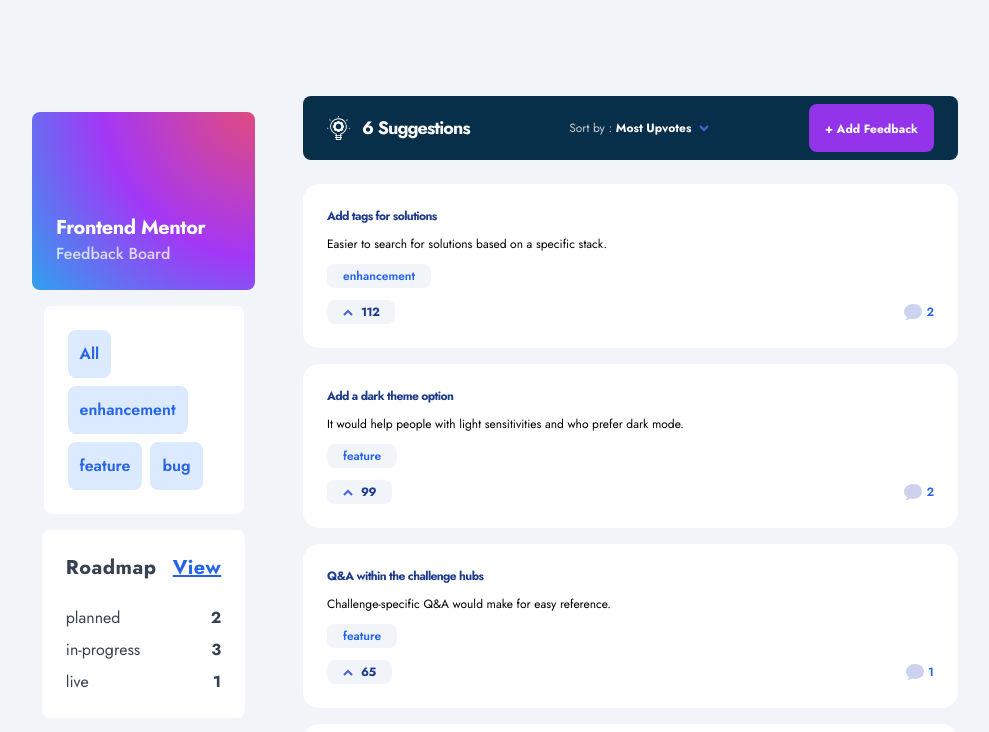
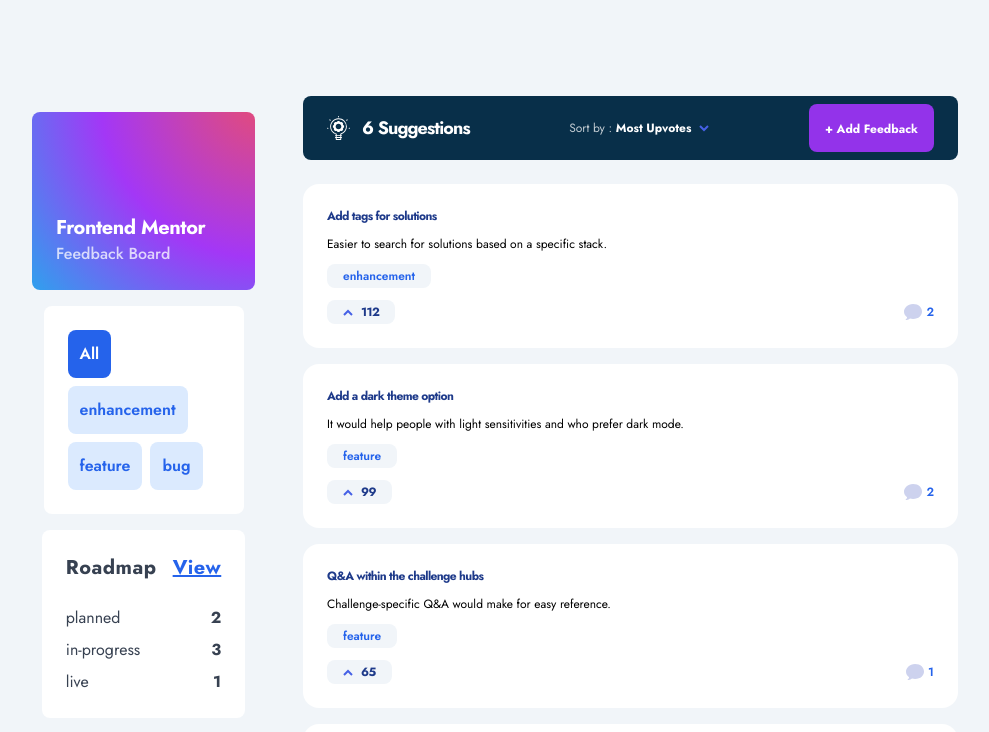
Before and after one commit to lashasaata/Product-Feedback-App, a React (Vite) app: page / in a window 1280 px wide. Shown: the top 732 px of the page, without its empty margins (157-1146 px from the left). Built offline with nearby package versions, Linux system fonts and the light colour scheme.

Commit message:
style: fix button styles

```diff
--- a/src/App.css
+++ b/src/App.css
@@ -3,6 +3,7 @@
 #root {
   min-height: 100vh;
   font-family: "Jost";
+  background-color: #f7f8fd;
 }
 
 .headerImg{
--- a/src/components/Category.jsx
+++ b/src/components/Category.jsx
@@ -1,5 +1,6 @@
-export default function Category({onClick,theCategory}){
-    return <button className="p-1.5 md:p-2.5 lg:p-3 rounded-lg bg-blue-100 text-blue-600 text-sm md:text-base font-semibold" onClick={onClick}>
+export default function Category({onClick,theCategory, isSelected}){
+    // {console.log(isSelected)}
+    return <button  className={`p-1.5 md:p-2.5 lg:p-3 rounded-lg ${isSelected ? 'bg-blue-600 text-white' : 'bg-blue-100 text-blue-600'} text-sm md:text-base font-semibold`} onClick={onClick}>
     {theCategory}
         </button>
 }
--- a/src/components/Feedback.jsx
+++ b/src/components/Feedback.jsx
@@ -1,7 +1,7 @@
 import ArrowUp from "/assets/shared/icon-arrow-up.svg";
 import Comments from "/assets/shared/icon-comments.svg";
 
-export default function Feedback({feedback, onClick}){
+export default function Feedback({feedback, onClick, isUpvoted}){
     return <div key={feedback.id} className="p-6 gap-3 rounded-2xl bg-white flex flex-col cursor-pointer">
     <p className="text-xs font-bold tracking-tighter text-blue-900">{feedback.title}</p>
     <p className="text-xs text-blue-gray-600">{feedback.description}</p>
@@ -11,9 +11,9 @@
     </div>
 
     <div className="flex justify-between">
-        <button className="flex gap-2 items-center rounded-lg bg-slate-100 py-1 px-4"  onClick={onClick}>
+        <button className={`flex gap-2 items-center rounded-lg ${isUpvoted ? 'bg-blue-600 text-white' : 'bg-slate-100'} py-1 px-4`}    onClick={onClick}>
             <img src={ArrowUp} alt="arrow up icon" />
-            <p className="text-xs font-bold tracking-tighter text-blue-900">{feedback.upvotes}</p>
+            <p className={`text-xs font-bold tracking-tighter ${isUpvoted ? 'text-white' : 'text-blue-900'}`}>{feedback.upvotes}</p>
         </button>
 
         <div className="flex items-center gap-1">
--- a/src/components/Feedbacks.jsx
+++ b/src/components/Feedbacks.jsx
@@ -1,6 +1,4 @@
 import React, { useState } from 'react';
-import Hamburger from "/assets/shared/mobile/icon-hamburger.svg";
-import Close from "/assets/shared/mobile/icon-close.svg";
 import ArrowDown from "/assets/shared/icon-arrow-down.svg";
 import ArrowUp from "/assets/shared/icon-arrow-up.svg";
 import SuggestionImg from "/assets/suggestions/icon-suggestions.svg"
@@ -89,7 +87,7 @@
 
     return (
         <div className="md:bg-slate-100 md:px-[39px] md:py-[56px] md:flex md:flex-col md:gap-6 lg:flex-row lg:px-[165px] lg:py-[96px]">
-            <Header sidebarVisible={sidebarVisible} setSidebarVisible={setSidebarVisible} opacity={opacity} setOpacity={setOpacity} uniqueCategories={uniqueCategories} getStatusCounts={getStatusCounts} sortedFeedbacks={sortedFeedbacks} sortBy={sortBy} showSortOptions={showSortOptions} setShowSortOptions={setShowSortOptions} handleCategoryClick={handleCategoryClick}/>
+            <Header sidebarVisible={sidebarVisible} setSidebarVisible={setSidebarVisible} opacity={opacity} setOpacity={setOpacity} uniqueCategories={uniqueCategories} getStatusCounts={getStatusCounts} sortedFeedbacks={sortedFeedbacks} sortBy={sortBy} showSortOptions={showSortOptions} setShowSortOptions={setShowSortOptions} handleCategoryClick={handleCategoryClick} selectedCategory={selectedCategory}/>
 
             {showSortOptions && (
                 <div className="absolute rounded-lg bg-white cursor-pointer left-[58px] top-[112px] md:left-[44%] md:top-[371px] lg:left-[56%] lg:top-[145px]" style={{boxShadow: '0 10px 40px -7px rgba(55, 63, 104, 0.35)'  }}>
@@ -102,11 +100,12 @@
 
             <div className="h-screen p-6 bg-slate-100 flex flex-col gap-6 w-3/4" style={{ display: sidebarVisible ? 'flex' : 'none' }}>
                 <div className='bg-white rounded-lg flex flex-wrap gap-2 p-6'>
-                    <button className="p-1.5 md:p-2.5 lg:p-3 rounded-lg bg-blue-100 text-blue-600 text-sm md:text-base font-semibold" onClick={() => handleCategoryClick(null)}>All</button>
+                    <button className={`p-1.5 md:p-2.5 lg:p-3 rounded-lg ${(selectedCategory === null ? 'bg-blue-600 text-white':"bg-blue-100 text-blue-600")} text-sm md:text-base font-semibold`} onClick={() => handleCategoryClick(null)}>All</button>
                     {uniqueCategories.map((category,index)=>{
-                        return <Category key={index} onClick={() => handleCategoryClick(category)} theCategory={category}/>
+                        return <Category key={index} onClick={() => handleCategoryClick(category)} theCategory={category} isSelected={selectedCategory === category} />
                     })}
                 </div>
+                {/* {console.log(selectedCategory)} */}
 
                 <div className='bg-white rounded-lg flex flex-col p-6 gap-6'>
                     <div className='flex justify-between items-center'>
@@ -153,8 +152,9 @@
                         sortedFeedbacks
                             .filter(feedback => selectedCategory === null || feedback.category === selectedCategory)
                             .map((feedback) => {
+                                const isUpvoted = upvotedFeedbacks.includes(feedback.id);
                                 return (
-                                    <Feedback key={feedback.id} feedback={feedback} onClick={() => handleUpvote(feedback.id)}/>
+                                    <Feedback key={feedback.id} feedback={feedback} onClick={() => handleUpvote(feedback.id)} isUpvoted={isUpvoted}/>
                                 );
                             })
                     )}
--- a/src/components/Header.jsx
+++ b/src/components/Header.jsx
@@ -5,7 +5,7 @@
 import ArrowUp from "/assets/shared/icon-arrow-up.svg";
 import SuggestionImg from "/assets/suggestions/icon-suggestions.svg";
 
-export default function Header({sidebarVisible,setSidebarVisible, opacity,setOpacity, uniqueCategories, getStatusCounts,sortedFeedbacks, sortBy, showSortOptions,handleCategoryClick, setShowSortOptions}){
+export default function Header({sidebarVisible,setSidebarVisible, opacity,setOpacity, uniqueCategories, getStatusCounts,sortedFeedbacks, sortBy, showSortOptions,handleCategoryClick, setShowSortOptions, selectedCategory}){
 
     const toggleSidebar = () => {
         setSidebarVisible(!sidebarVisible);
@@ -23,9 +23,9 @@
                     <img className='cursor-pointer md:hidden' src={sidebarVisible? Close: Hamburger} alt="icon hamburger" onClick={toggleSidebar} />
 
                     <div className='hidden bg-white rounded-lg md:flex flex-wrap items-start w-[200px] gap-2 p-6 '>
-                        <button className="p-1.5 md:p-2.5 lg:p-3 rounded-lg bg-blue-100 text-blue-600 text-sm md:text-base font-semibold" onClick={() => handleCategoryClick(null)}>All</button>
+                        <button className={`p-1.5 md:p-2.5 lg:p-3 rounded-lg ${(selectedCategory === null ? 'bg-blue-600 text-white':"bg-blue-100 text-blue-600")} text-sm md:text-base font-semibold`} onClick={() => handleCategoryClick(null)}>All</button>
                         {uniqueCategories.map((category,index)=>{
-                            return <Category key={index} onClick={() => handleCategoryClick(category)} theCategory={category}/>
+                            return <Category key={index} onClick={() => handleCategoryClick(category)} theCategory={category} isSelected={selectedCategory === category} />
                         })}
                     </div>
 
```
